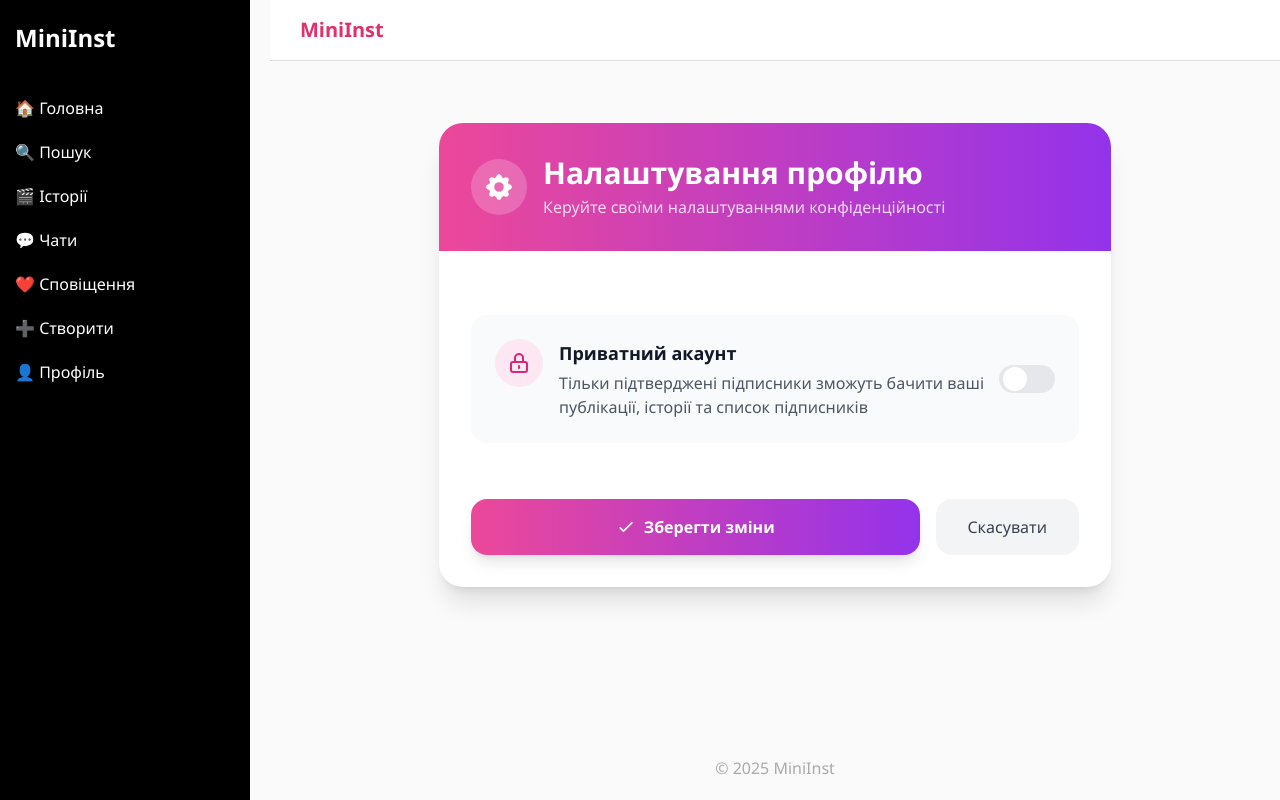
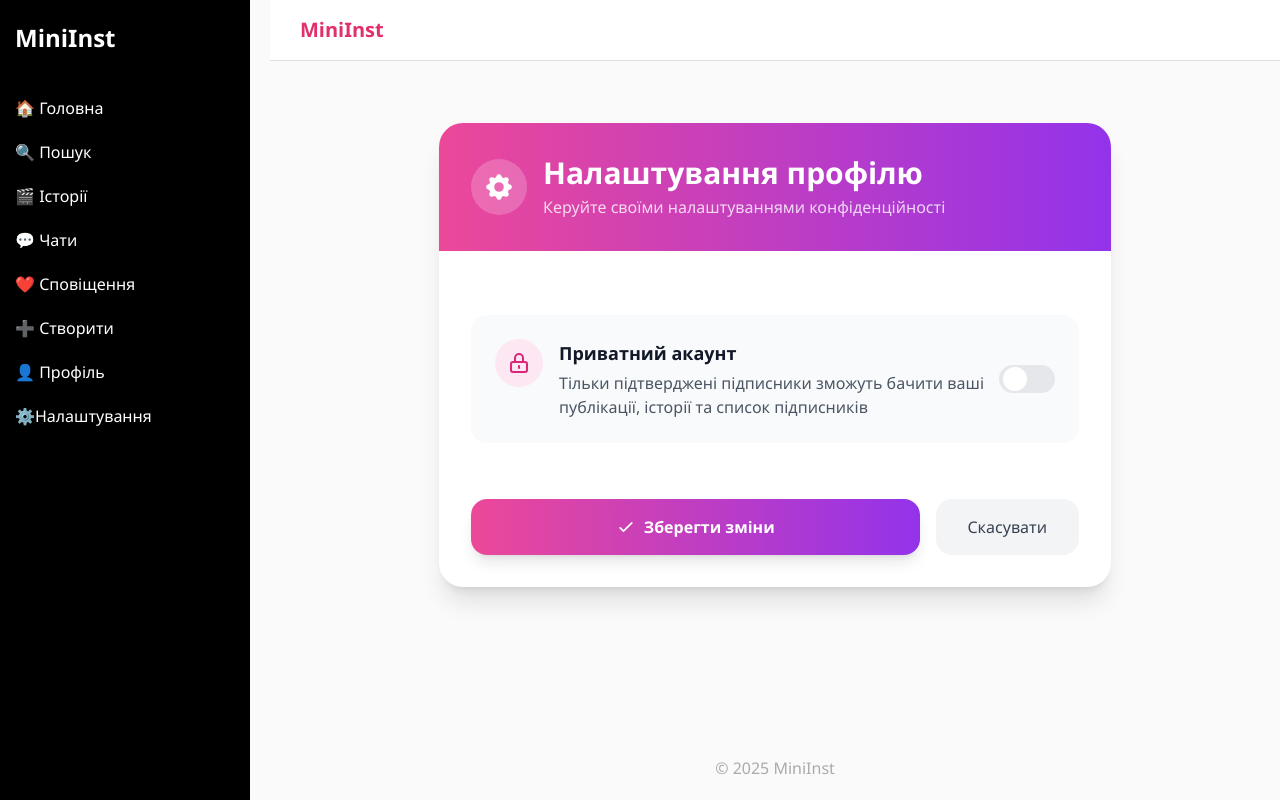
Before and after one commit to maryxwz/module4, a Django app: page /backoffice/settings/ in a window 1280 px wide. Run offline with Django 5.2, Linux system fonts and the light colour scheme; the visitor is signed in with stand-in values (Sample User, id 1); some libraries are stand-ins or nearby versions.

Commit message:
Add settings to navbar

```diff
--- a/MiniInst/templates/base.html
+++ b/MiniInst/templates/base.html
@@ -18,6 +18,7 @@
             <a href="#">❤️ Сповіщення</a>
             <a href="#">➕ Створити</a>
             <a href="{% url 'profile' username=request.user.username %}">👤 Профіль</a>
+            <a href="{% url 'settings' %}">⚙️Налаштування</a>
         </nav>
     </aside>
 
```
